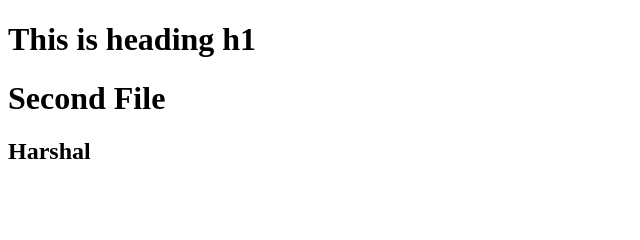
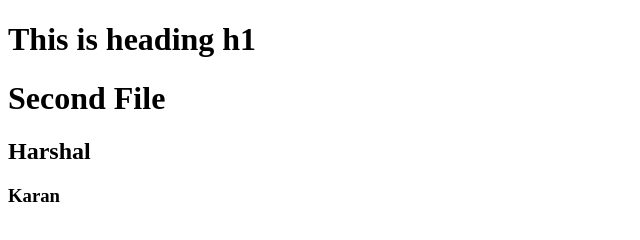
Before and after one commit to harshal-19/new-repo, a plain HTML site: page contacts.html in a window 1280 px wide. Shown: the full height of the page, 0-640 px from the left. Drawn offline with Linux system fonts and the light colour scheme.

Commit message:
Modified contact.html

```diff
--- a/contacts.html
+++ b/contacts.html
@@ -14,6 +14,7 @@
 <body>
     <h1>Second File</h1>
     <h2>Harshal</h2>
+    <h3>Karan</h3>
 </body>
 
 </html>
```
